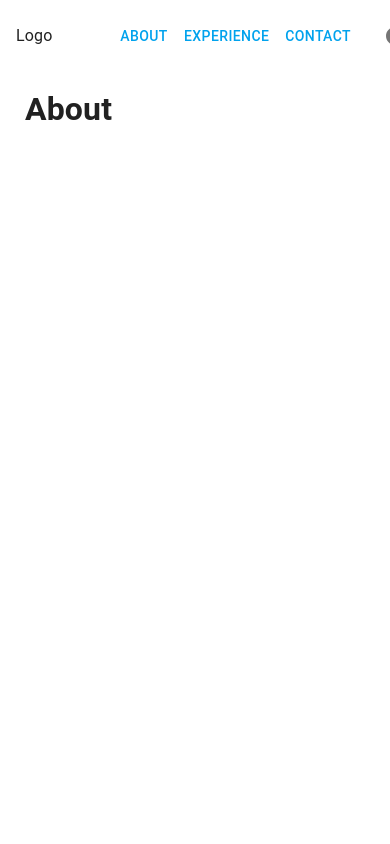
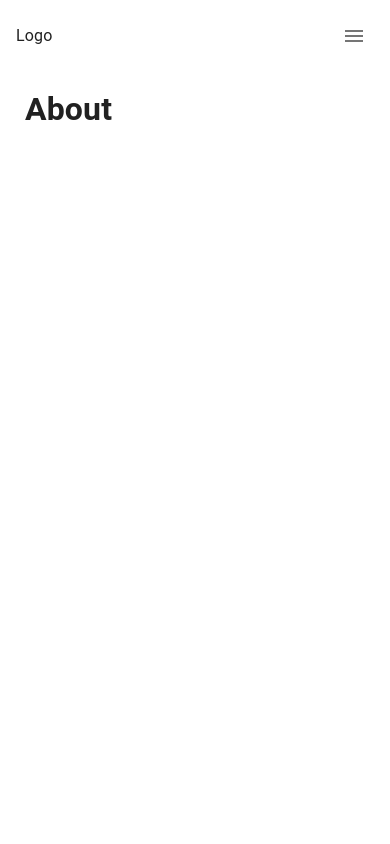
Before and after one commit to julielouie/portfolio, a React (Vite) app in the folder client/: page / in a window 390 px wide. Shown: the top 844 px of the page. Built offline with nearby package versions, Linux system fonts and the light colour scheme.

Commit message:
feat: added handling for responsiveness

```diff
--- a/client/src/components/Layout/Header.tsx
+++ b/client/src/components/Layout/Header.tsx
@@ -2,10 +2,11 @@ import { Dispatch, FC, SetStateAction } from 'react';
 import MuiAppBar from '@mui/material/AppBar';
 import { styled, useTheme } from '@mui/material/styles';
 import { PaletteMode, IconButton, Button, Typography, Box } from '@mui/material';
-import { DarkMode, LightMode } from '@mui/icons-material';
+import { DarkMode, LightMode, Menu } from '@mui/icons-material';
 import { UPDATE_THEME_MODE } from '../../constants/actions';
 import { useSession } from '../../contexts/SessionProvider';
 import { Link } from 'react-router-dom';
+import useWindowSize from '../../hooks/useWindowSize';
 
 const StyledHeader = styled(MuiAppBar, {
   shouldForwardProp: (prop) => prop !== 'open',
@@ -35,6 +36,8 @@ const Header: FC<HeaderProps> = (props) => {
 
   const { dispatch } = useSession();
 
+  const size = useWindowSize();
+
   const toggleTheme = () => {
     const newTheme = theme.palette.mode === 'light' ? 'dark' : 'light';
     dispatch({ type: UPDATE_THEME_MODE, payload: newTheme });
@@ -51,6 +54,12 @@ const Header: FC<HeaderProps> = (props) => {
             <Typography>Logo</Typography>
           </Box>
           <Box sx={{ display: 'flex', alignItems: 'center', justifyContent: 'flex-end' }}>
+            {size.width < 640 ? (
+              <IconButton>
+                <Menu />
+              </IconButton>
+            ) : (
+              <>
                 <Button>
                   <Link to="#about" style={{ textDecoration: 'none', color: 'inherit' }}>
                     About
@@ -69,6 +78,8 @@ const Header: FC<HeaderProps> = (props) => {
                 <IconButton onClick={toggleTheme} sx={{ ml: 2 }}>
                   {theme.palette.mode === 'light' ? <DarkMode /> : <LightMode />}
                 </IconButton>
+              </>
+            )}
           </Box>
         </Box>
       </Box>
--- /dev/null
+++ b/client/src/hooks/useWindowSize.ts
@@ -0,0 +1,28 @@
+import { useState, useEffect } from 'react';
+
+const useWindowSize = () => {
+  const [windowSize, setWindowSize] = useState({
+    width: undefined,
+    height: undefined,
+  } as { width: any; height: any });
+
+  useEffect(() => {
+    if (typeof window !== 'undefined') {
+      function handleResize() {
+        setWindowSize({
+          width: window.innerWidth,
+          height: window.innerHeight,
+        });
+      }
+
+      window.addEventListener('resize', handleResize);
+
+      handleResize();
+
+      return () => window.removeEventListener('resize', handleResize);
+    }
+  }, []);
+  return windowSize;
+};
+
+export default useWindowSize;
```
Lines whose indentation alone changed are shown as unchanged.
